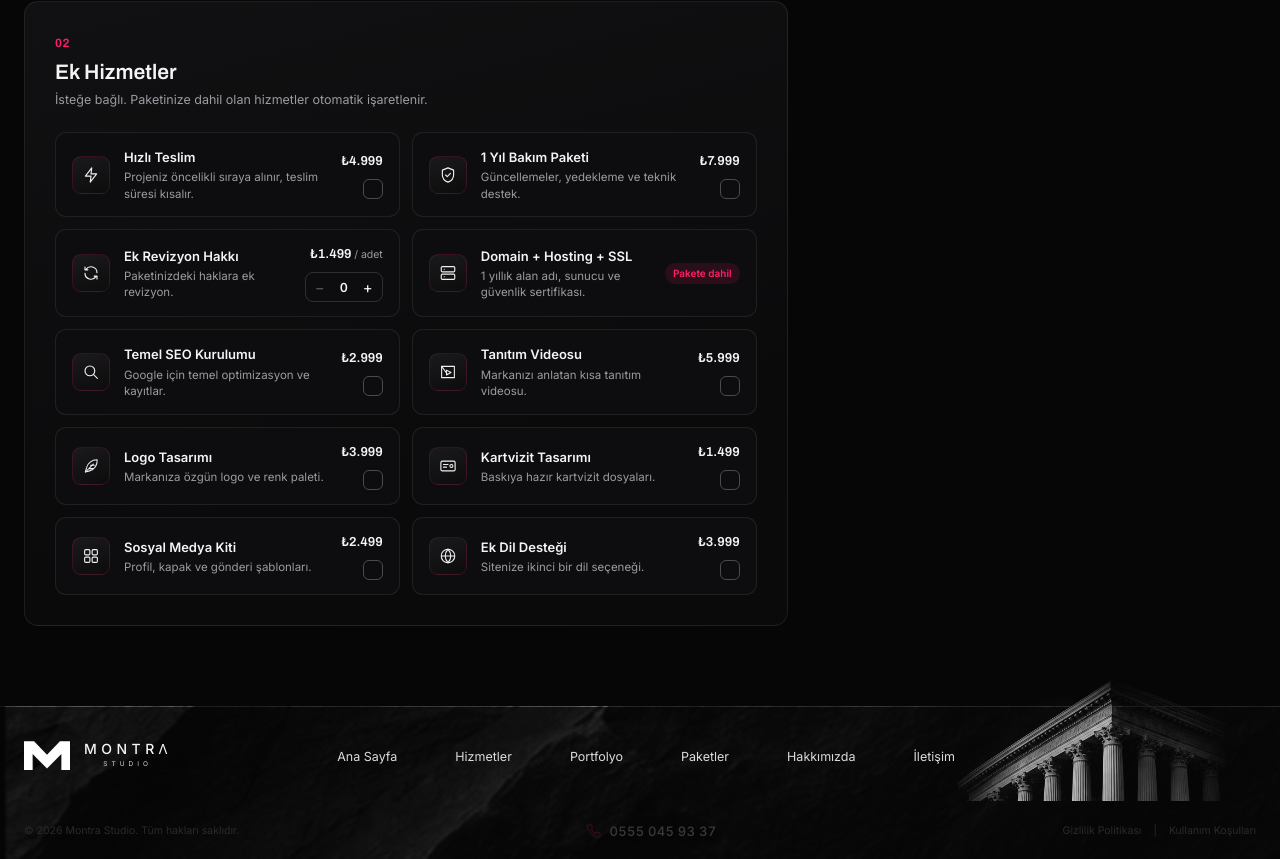
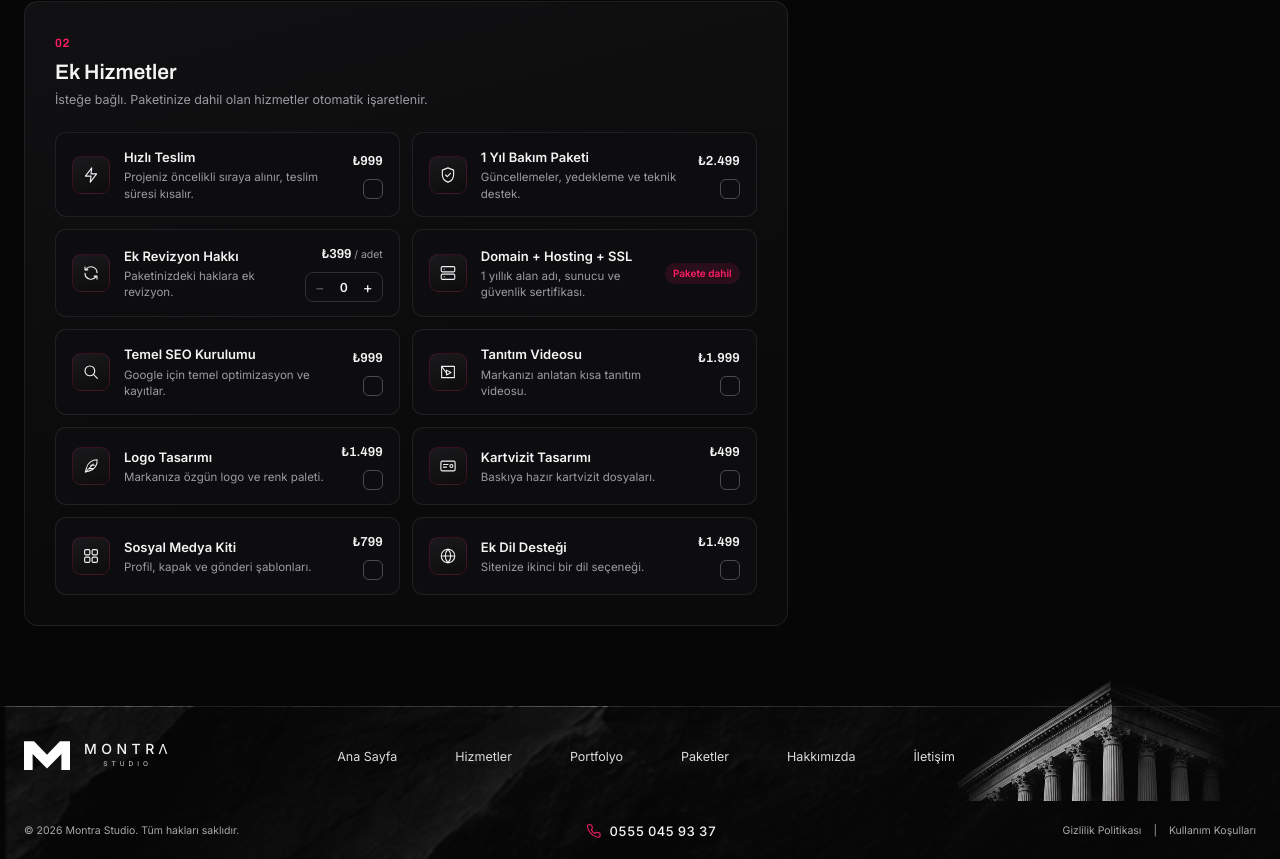
Before and after one commit to Ege865/montra-studio, a plain HTML site: page siparis.html in a window 1280 px wide. Shown: the part 1235-2094 px from the top of the page. Drawn offline with nearby package versions, Linux system fonts and the light colour scheme.

Commit message:
Fiyatları güncelle, WhatsApp çift açılmayı düzelt
Co-Authored-By: Claude Opus 5.5 <noreply@anthropic.com>

```diff
--- a/css/style.css
+++ b/css/style.css
@@ -372,6 +372,7 @@ h1, h2, h3, p, figure, blockquote { margin: 0; }
 
 /* ---------- Footer ---------- */
 .footer { position: relative; border-top: 1px solid var(--line); background: var(--bg) url("../assets/tas-doku.jpg") center / cover no-repeat; }
+.footer > .container, .footer__mcta { position: relative; z-index: 2; }
 .footer::before { content: ""; position: absolute; inset: 0; background: rgba(6, 6, 6, .78); pointer-events: none; }
 .footer__temple {
   position: absolute; right: max(4%, calc((100% - var(--container)) / 2 + 20px)); bottom: 58px;
--- a/js/order.js
+++ b/js/order.js
@@ -8,22 +8,22 @@
 
   const PACKAGES = {
     tasarim: {
-      name: 'Tasarım Paketi', price: 14999,
+      name: 'Tasarım Paketi', price: 2999,
       features: ['Kişiye Özel Tasarım', 'Kod Dosyası Teslimi'],
       includes: [],
     },
     baslangic: {
-      name: 'Başlangıç Paketi', price: 24999, popular: true,
+      name: 'Başlangıç Paketi', price: 6999, popular: true,
       features: ['Kişiye Özel Tasarım', 'Domain', 'Hosting', 'SSL Sertifikası', 'Kod Dosyası Teslimi'],
       includes: ['domain'],
     },
     profesyonel: {
-      name: 'Profesyonel Paket', price: 34999,
+      name: 'Profesyonel Paket', price: 11999,
       features: ['Kişiye Özel Tasarım', 'Domain', 'Hosting', 'SSL Sertifikası', 'Temel SEO', '1 Revizyon Hakkı', 'Tanıtım Videosu', 'İlk 3 Ay Ücretsiz Bakım'],
       includes: ['domain', 'seo', 'video'],
     },
     premium: {
-      name: 'Premium Paket', price: 49999,
+      name: 'Premium Paket', price: 17999,
       features: ['Kişiye Özel Tasarım', 'Domain', 'Hosting', 'SSL Sertifikası', 'Temel SEO', '3 Revizyon Hakkı', 'Tanıtım Videosu', 'Logo ve Kartvizit Tasarımı', '6 Ay Ücretsiz Bakım'],
       includes: ['domain', 'seo', 'video', 'logo', 'kartvizit'],
     },
@@ -31,16 +31,16 @@
 
   // qty: true → adet seçilebilen hizmet (fiyat adet başına)
   const ADDONS = [
-    { id: 'hizli', icon: 'i-bolt', title: 'Hızlı Teslim', desc: 'Projeniz öncelikli sıraya alınır, teslim süresi kısalır.', price: 4999 },
-    { id: 'bakim', icon: 'i-shield', title: '1 Yıl Bakım Paketi', desc: 'Güncellemeler, yedekleme ve teknik destek.', price: 7999 },
-    { id: 'revizyon', icon: 'i-refresh', title: 'Ek Revizyon Hakkı', desc: 'Paketinizdeki haklara ek revizyon.', price: 1499, qty: true, max: 10 },
-    { id: 'domain', icon: 'i-server', title: 'Domain + Hosting + SSL', desc: '1 yıllık alan adı, sunucu ve güvenlik sertifikası.', price: 1999 },
-    { id: 'seo', icon: 'i-search', title: 'Temel SEO Kurulumu', desc: 'Google için temel optimizasyon ve kayıtlar.', price: 2999 },
-    { id: 'video', icon: 'i-video', title: 'Tanıtım Videosu', desc: 'Markanızı anlatan kısa tanıtım videosu.', price: 5999 },
-    { id: 'logo', icon: 'i-feather', title: 'Logo Tasarımı', desc: 'Markanıza özgün logo ve renk paleti.', price: 3999 },
-    { id: 'kartvizit', icon: 'i-card', title: 'Kartvizit Tasarımı', desc: 'Baskıya hazır kartvizit dosyaları.', price: 1499 },
-    { id: 'sosyal', icon: 'i-grid', title: 'Sosyal Medya Kiti', desc: 'Profil, kapak ve gönderi şablonları.', price: 2499 },
-    { id: 'dil', icon: 'i-globe', title: 'Ek Dil Desteği', desc: 'Sitenize ikinci bir dil seçeneği.', price: 3999 },
+    { id: 'hizli', icon: 'i-bolt', title: 'Hızlı Teslim', desc: 'Projeniz öncelikli sıraya alınır, teslim süresi kısalır.', price: 999 },
+    { id: 'bakim', icon: 'i-shield', title: '1 Yıl Bakım Paketi', desc: 'Güncellemeler, yedekleme ve teknik destek.', price: 2499 },
+    { id: 'revizyon', icon: 'i-refresh', title: 'Ek Revizyon Hakkı', desc: 'Paketinizdeki haklara ek revizyon.', price: 399, qty: true, max: 10 },
+    { id: 'domain', icon: 'i-server', title: 'Domain + Hosting + SSL', desc: '1 yıllık alan adı, sunucu ve güvenlik sertifikası.', price: 1499 },
+    { id: 'seo', icon: 'i-search', title: 'Temel SEO Kurulumu', desc: 'Google için temel optimizasyon ve kayıtlar.', price: 999 },
+    { id: 'video', icon: 'i-video', title: 'Tanıtım Videosu', desc: 'Markanızı anlatan kısa tanıtım videosu.', price: 1999 },
+    { id: 'logo', icon: 'i-feather', title: 'Logo Tasarımı', desc: 'Markanıza özgün logo ve renk paleti.', price: 1499 },
+    { id: 'kartvizit', icon: 'i-card', title: 'Kartvizit Tasarımı', desc: 'Baskıya hazır kartvizit dosyaları.', price: 499 },
+    { id: 'sosyal', icon: 'i-grid', title: 'Sosyal Medya Kiti', desc: 'Profil, kapak ve gönderi şablonları.', price: 799 },
+    { id: 'dil', icon: 'i-globe', title: 'Ek Dil Desteği', desc: 'Sitenize ikinci bir dil seçeneği.', price: 1499 },
   ];
 
   /* ---------- Yardımcılar ---------- */
@@ -284,8 +284,8 @@
     }
     activeStep = 3; updateSteps();
     const url = `https://wa.me/${WHATSAPP_NUMBER}?text=${encodeURIComponent(buildMessage())}`;
-    const win = window.open(url, '_blank', 'noopener');
-    if (!win) location.href = url;
+    const win = window.open(url, '_blank');
+    if (win) win.opener = null; else location.href = url;
   };
   $('#sendBtn').addEventListener('click', send);
   $('#mbarBtn').addEventListener('click', send);
```
Also changed, not shown: index.html (+4 -4 lines).
